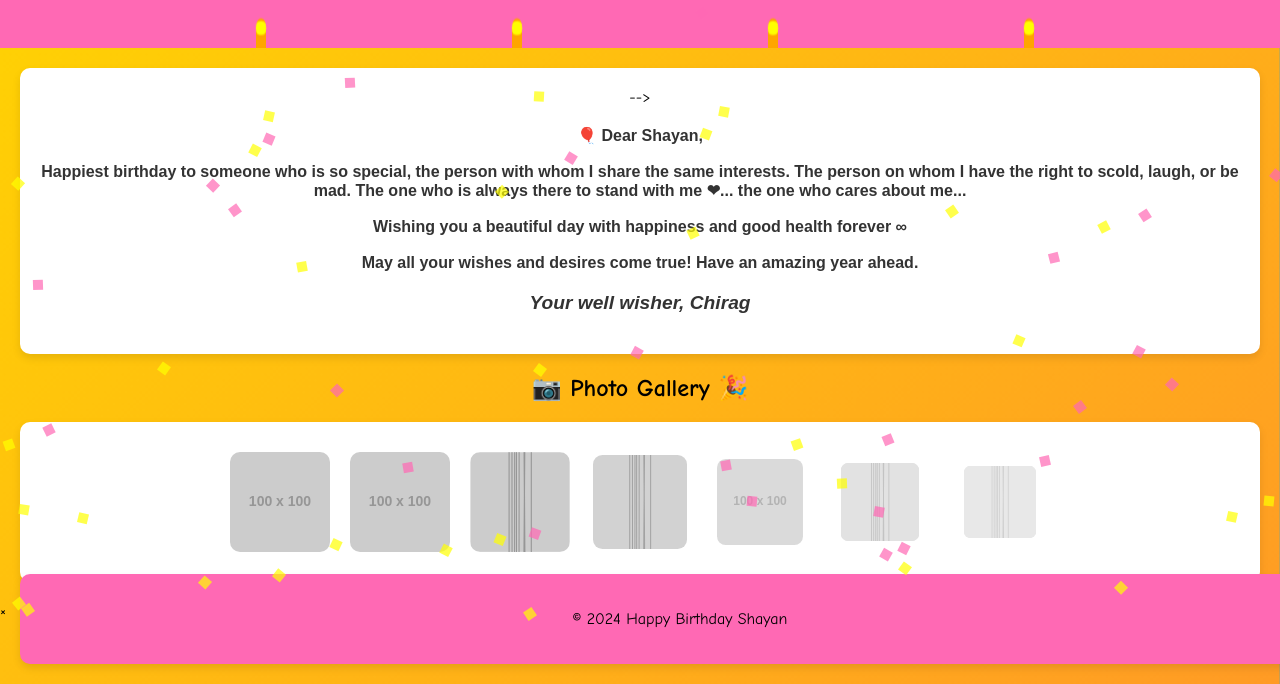
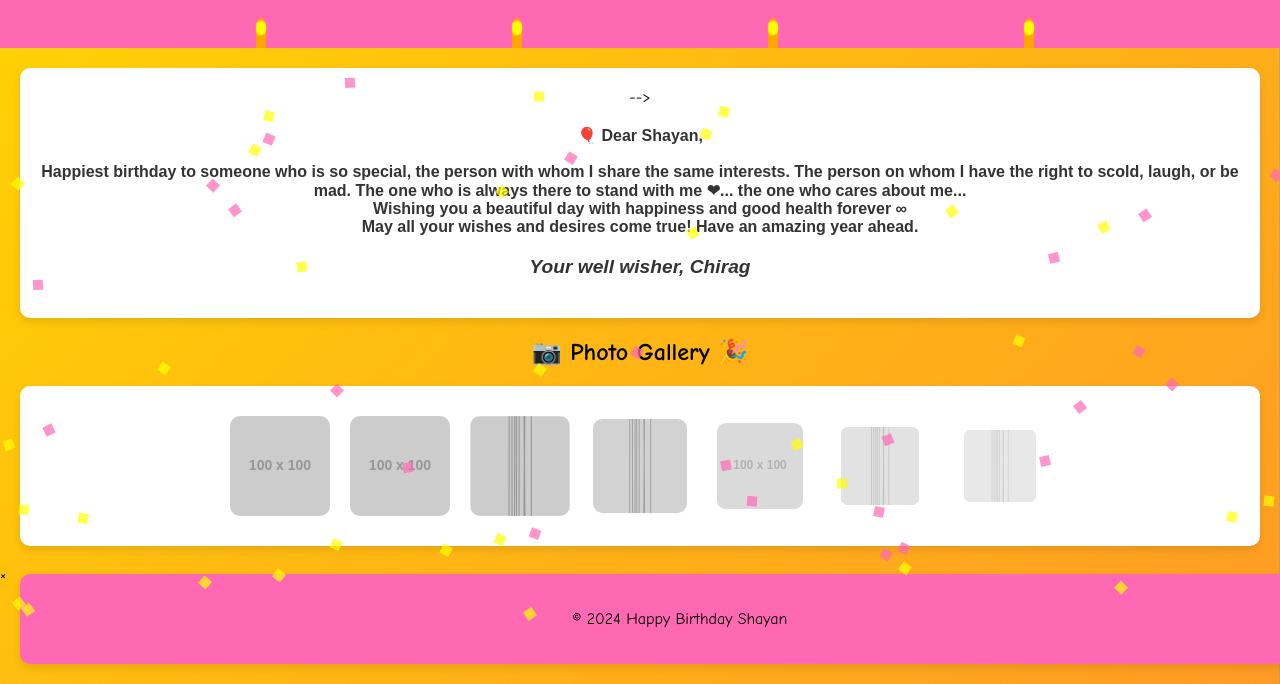
Before and after one commit to Chirag0005/birthday, a plain HTML site: page index.html in a window 1280 px wide. Both pictures are taken after a click on the picture 640 px from the left and 400 px from the top of the page. Shown: the part 116-800 px from the top of the page. Drawn offline with Linux system fonts and the light colour scheme; placeholder pictures from the web are drawn by us.

Commit message:
Update index.html

```diff
--- a/index.html
+++ b/index.html
@@ -335,8 +335,8 @@ May all your wishes and desires come true! Have an amazing year ahead.
         margin: 20px 0;
       ">
         <b>🎈 Dear Shayan,<br><br>
-        Happiest birthday to someone who is so special, the person with whom I share the same interests. The person on whom I have the right to scold, laugh, or be mad. The one who is always there to stand with me ❤... the one who cares about me...<br><br>
-        Wishing you a beautiful day with happiness and good health forever ∞<br><br>
+        Happiest birthday to someone who is so special, the person with whom I share the same interests. The person on whom I have the right to scold, laugh, or be mad. The one who is always there to stand with me ❤... the one who cares about me...<br>
+        Wishing you a beautiful day with happiness and good health forever ∞<br>
         May all your wishes and desires come true! Have an amazing year ahead.</b>
       </p>
       <p style="
```
